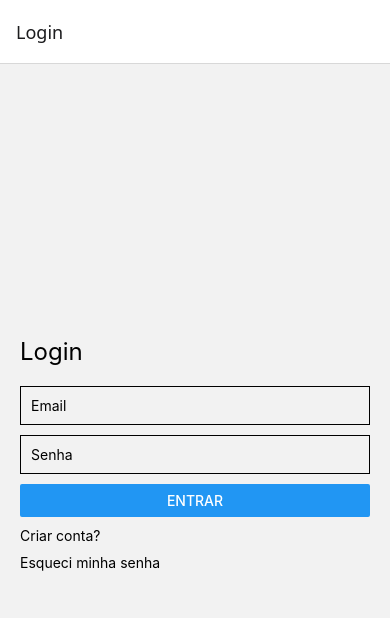
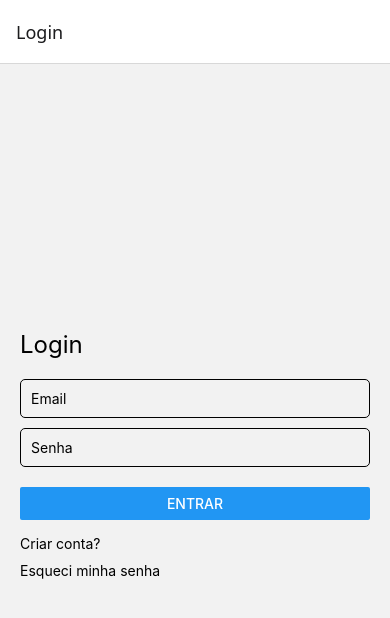
Before and after one commit to renan-utida/FIAP_Mobile_Auth_CRUD, a React Native app: screen /Login in a window 390 px wide. Shown: the top 618 px of the page. Built offline with nearby package versions, Linux system fonts and the light colour scheme; no server answers.

Commit message:
Melhoria Extra: Adicionando o tratamento de teclado (melhoria 2) para as telas de Login, Register e ForgotPassword

```diff
--- a/src/screens/ForgotPasswordScreen.js
+++ b/src/screens/ForgotPasswordScreen.js
@@ -1,5 +1,15 @@
 import { useState } from 'react';
-import { View, Text, TextInput, Button, Alert } from 'react-native';
+import {
+  View,
+  Text,
+  TextInput,
+  Button,
+  Alert,
+  KeyboardAvoidingView,
+  TouchableWithoutFeedback,
+  Keyboard,
+  Platform,
+} from 'react-native';
 import { resetUserPassword } from '../firebase/authService';
 
 export default function ForgotPasswordScreen({ navigation }) {
@@ -24,6 +34,11 @@ export default function ForgotPasswordScreen({ navigation }) {
   }
 
   return (
+    <KeyboardAvoidingView
+      style={{ flex: 1 }}
+      behavior={Platform.OS === 'ios' ? 'padding' : 'height'}
+    >
+      <TouchableWithoutFeedback onPress={Keyboard.dismiss}>
         <View style={{ flex: 1, justifyContent: 'center', padding: 20 }}>
           <Text style={{ fontSize: 24, marginBottom: 20 }}>Recuperar Senha</Text>
 
@@ -33,10 +48,12 @@ export default function ForgotPasswordScreen({ navigation }) {
             onChangeText={setEmail}
             autoCapitalize="none"
             keyboardType="email-address"
-        style={{ borderWidth: 1, marginBottom: 10, padding: 10 }}
+            style={{ borderWidth: 1, marginBottom: 10, padding: 10, borderRadius: 5 }}
           />
 
           <Button title="Enviar" onPress={handleResetPassword} />
         </View>
+      </TouchableWithoutFeedback>
+    </KeyboardAvoidingView>
   );
 }
--- a/src/screens/LoginScreen.js
+++ b/src/screens/LoginScreen.js
@@ -1,5 +1,16 @@
 import { useState } from 'react';
-import { View, Text, TextInput, Button, TouchableOpacity, Alert } from 'react-native';
+import {
+  View,
+  Text,
+  TextInput,
+  Button,
+  TouchableOpacity,
+  Alert,
+  KeyboardAvoidingView,
+  TouchableWithoutFeedback,
+  Keyboard,
+  Platform,
+} from 'react-native';
 import { loginUser } from '../firebase/authService';
 
 export default function LoginScreen({ navigation }) {
@@ -21,6 +32,11 @@ export default function LoginScreen({ navigation }) {
   }
 
   return (
+    <KeyboardAvoidingView
+      style={{ flex: 1 }}
+      behavior={Platform.OS === 'ios' ? 'padding' : 'height'}
+    >
+      <TouchableWithoutFeedback onPress={Keyboard.dismiss}>
         <View style={{ flex: 1, justifyContent: 'center', padding: 20 }}>
           <Text style={{ fontSize: 24, marginBottom: 20 }}>Login</Text>
 
@@ -30,7 +46,7 @@ export default function LoginScreen({ navigation }) {
             onChangeText={setEmail}
             autoCapitalize="none"
             keyboardType="email-address"
-        style={{ borderWidth: 1, marginBottom: 10, padding: 10 }}
+            style={{ borderWidth: 1, marginBottom: 10, padding: 10, borderRadius: 5 }}
           />
 
           <TextInput
@@ -38,18 +54,20 @@ export default function LoginScreen({ navigation }) {
             value={password}
             onChangeText={setPassword}
             secureTextEntry
-        style={{ borderWidth: 1, marginBottom: 10, padding: 10 }}
+            style={{ borderWidth: 1, marginBottom: 20, padding: 10, borderRadius: 5 }}
           />
 
           <Button title="Entrar" onPress={handleLogin} />
 
           <TouchableOpacity onPress={() => navigation.navigate('Cadastro')}>
-        <Text style={{ marginTop: 10 }}>Criar conta?</Text>
+            <Text style={{ marginTop: 15 }}>Criar conta?</Text>
           </TouchableOpacity>
 
           <TouchableOpacity onPress={() => navigation.navigate('EsqueciSenha')}>
             <Text style={{ marginTop: 10 }}>Esqueci minha senha</Text>
           </TouchableOpacity>
         </View>
+      </TouchableWithoutFeedback>
+    </KeyboardAvoidingView>
   );
 }
--- a/src/screens/RegisterScreen.js
+++ b/src/screens/RegisterScreen.js
@@ -1,5 +1,15 @@
 import { useState } from 'react';
-import { View, Text, TextInput, Button, Alert } from 'react-native';
+import {
+  View,
+  Text,
+  TextInput,
+  Button,
+  Alert,
+  KeyboardAvoidingView,
+  TouchableWithoutFeedback,
+  Keyboard,
+  Platform,
+} from 'react-native';
 import { registerUser } from '../firebase/authService';
 
 export default function RegisterScreen({ navigation }) {
@@ -23,6 +33,11 @@ export default function RegisterScreen({ navigation }) {
   }
 
   return (
+    <KeyboardAvoidingView
+      style={{ flex: 1 }}
+      behavior={Platform.OS === 'ios' ? 'padding' : 'height'}
+    >
+      <TouchableWithoutFeedback onPress={Keyboard.dismiss}>
         <View style={{ flex: 1, justifyContent: 'center', padding: 20 }}>
           <Text style={{ fontSize: 24, marginBottom: 20 }}>Cadastro</Text>
 
@@ -30,7 +45,7 @@ export default function RegisterScreen({ navigation }) {
             placeholder="Nome"
             value={name}
             onChangeText={setName}
-        style={{ borderWidth: 1, marginBottom: 10, padding: 10 }}
+            style={{ borderWidth: 1, marginBottom: 10, padding: 10, borderRadius: 5 }}
           />
 
           <TextInput
@@ -39,7 +54,7 @@ export default function RegisterScreen({ navigation }) {
             onChangeText={setEmail}
             autoCapitalize="none"
             keyboardType="email-address"
-        style={{ borderWidth: 1, marginBottom: 10, padding: 10 }}
+            style={{ borderWidth: 1, marginBottom: 10, padding: 10, borderRadius: 5 }}
           />
 
           <TextInput
@@ -47,10 +62,12 @@ export default function RegisterScreen({ navigation }) {
             value={password}
             onChangeText={setPassword}
             secureTextEntry
-        style={{ borderWidth: 1, marginBottom: 10, padding: 10 }}
+            style={{ borderWidth: 1, marginBottom: 10, padding: 10, borderRadius: 5 }}
           />
 
           <Button title="Cadastrar" onPress={handleRegister} />
         </View>
+      </TouchableWithoutFeedback>
+    </KeyboardAvoidingView>
   );
 }
```
Lines whose indentation alone changed are shown as unchanged.
